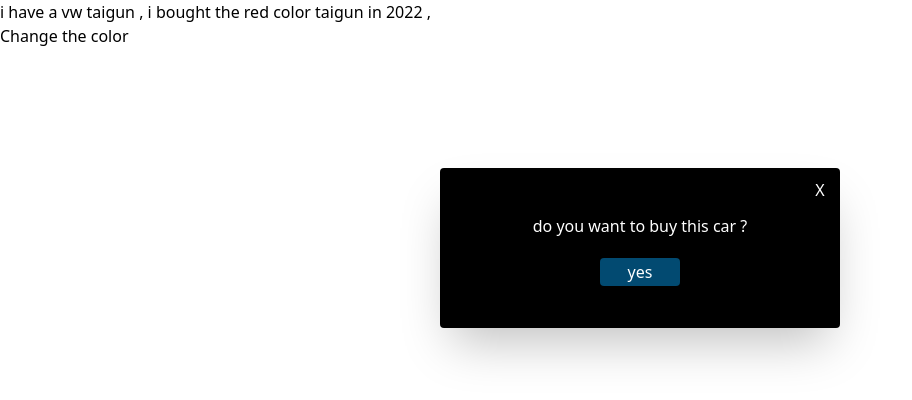
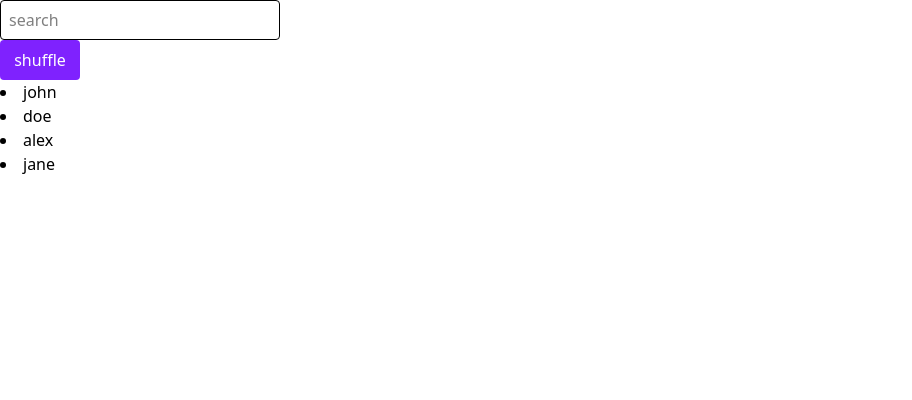
Before and after one commit to Maktoumali/Props-and-props-types-, a React (Vite) app in the folder tailwind-sample/: page / in a window 1280 px wide. Shown: the top 400 px of the page, without its empty margins (0-912 px from the left). Built offline with nearby package versions, Linux system fonts and the light colour scheme.

Commit message:
implemented useCallback hook using an search bar example

```diff
--- a/tailwind-sample/src/App.jsx
+++ b/tailwind-sample/src/App.jsx
@@ -16,6 +16,7 @@
 import Main from './Tailwind/Main'
 import UseEffectHook from './react-hooks/UseEffectHook'
 import UseStateHook from './react-hooks/UseStateHook'
+import UseCallbackHook from './react-hooks/UseCallbackHook'
 
 
 function App() {
@@ -24,7 +25,7 @@
   return (
     <>
       <>
-      <UseStateHook/>
+      <UseCallbackHook/>
       </>
     </>
   )
--- /dev/null
+++ b/tailwind-sample/src/react-hooks/Search.jsx
@@ -0,0 +1,15 @@
+import React from 'react'
+import { memo } from 'react'
+const Search = ({onChange}) => {
+    console.log('The search bar is rendered')
+  return (
+    <div>
+        <input type="text" className='h-10 w-70 border-1 p-2 rounded-sm focus:outline-sky-600'
+        placeholder='search'
+        onChange={(e)=>onChange(e.target.value)}
+        />
+    </div>
+  )
+}
+
+export default memo(Search)
--- /dev/null
+++ b/tailwind-sample/src/react-hooks/UseCallbackHook.jsx
@@ -0,0 +1,34 @@
+import React, { useCallback, useState } from 'react'
+import Search from './Search'
+
+
+const UseCallbackHook = () => {
+
+  const newList = ['john', 'doe', 'alex', 'jane']
+  const [user, setUser] = useState(newList)
+  const handleSearch = useCallback((text) => {
+    console.log(user[0])
+    const filteredData = newList.filter((prev) => prev.includes(text))
+    setUser(filteredData)
+  }, [user])
+
+  const Shuffle = () => {
+  for (let i = newList.length - 1; i > 0; i--) {
+    const j = Math.floor(Math.random() * (i + 1));
+    [newList[i], newList[j]] = [newList[j], newList[i]];
+  }
+  return setUser(newList)
+};
+
+  return (
+    <div>
+      <Search onChange={handleSearch}/>
+      <button className='w-20 h-10 bg-violet-600 text-white rounded-sm' onClick={Shuffle}>shuffle</button>
+      {user.map((users) => (
+        <li key={users} className=''>{users}</li>
+      ))}
+    </div>
+  )
+}
+
+export default UseCallbackHook
```
